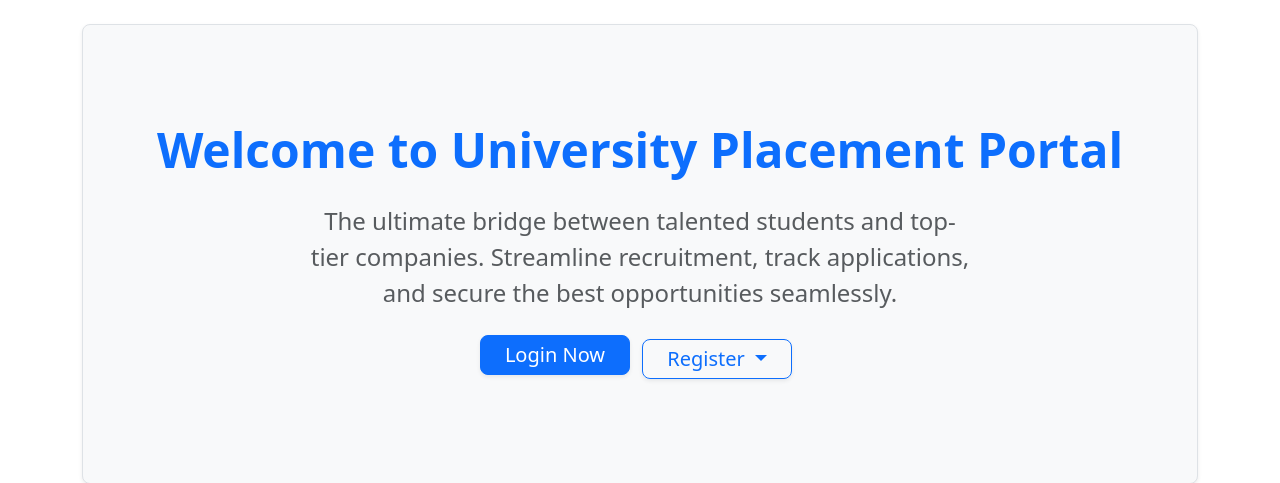
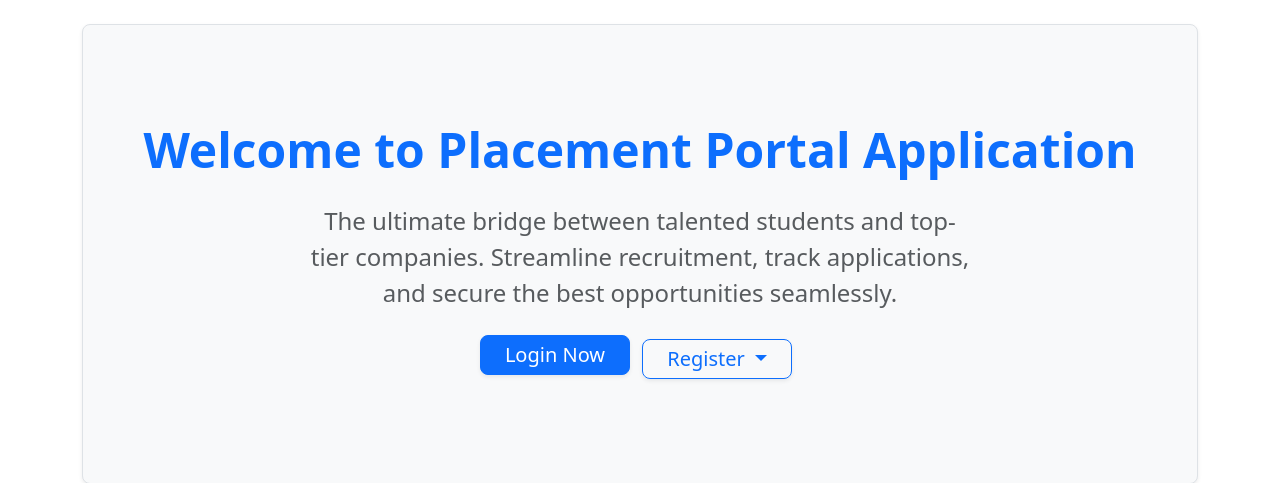
Before and after one commit to 24f1000966/Placement_Portal_Application, a Flask app: page / in a window 1280 px wide. Shown: the part 56-539 px from the top of the page. Run offline with Flask 3, Linux system fonts and the light colour scheme.

Commit message:
Update index.html

```diff
--- a/templates/index.html
+++ b/templates/index.html
@@ -3,7 +3,7 @@
 {% block content %}
 <div class="p-5 mb-4 bg-light rounded-3 shadow-sm border">
     <div class="container-fluid py-5 text-center">
-        <h1 class="display-5 fw-bold text-primary mb-4">Welcome to University Placement Portal</h1>
+        <h1 class="display-5 fw-bold text-primary mb-4">Welcome to Placement Portal Application</h1>
         <p class="col-md-8 mx-auto fs-4 text-muted">
             The ultimate bridge between talented students and top-tier companies. Streamline recruitment, track
             applications, and secure the best opportunities seamlessly.
```
